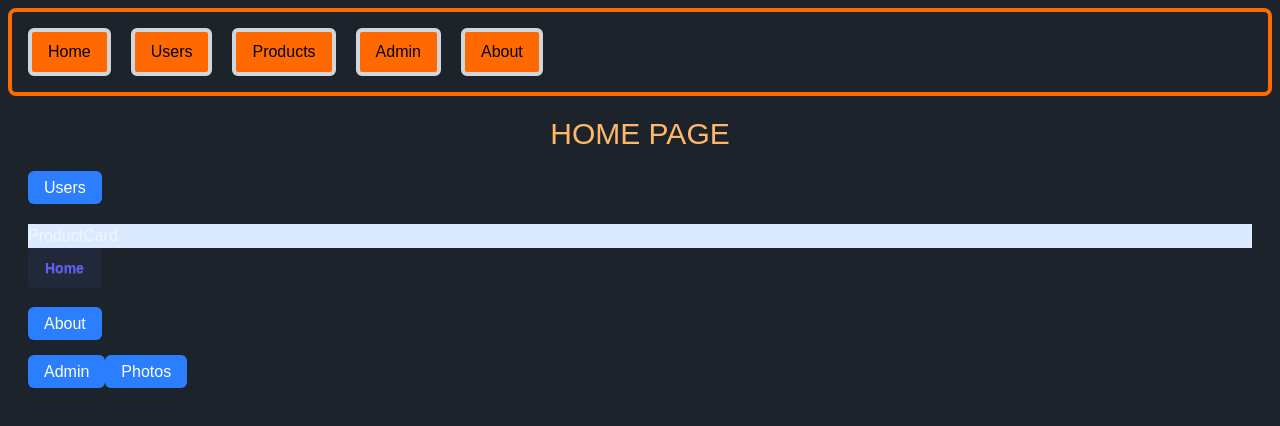
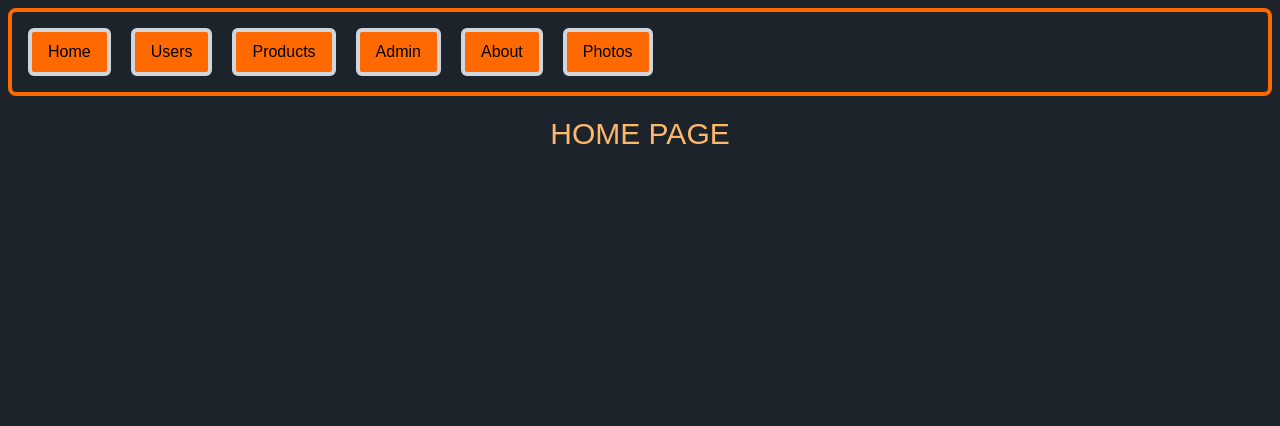
Before and after one commit to Alanimustafa/LRN-NEXTJS-MOSH, a Next.js app: page / in a window 1280 px wide. Shown: the top 426 px of the page. Built offline with nearby package versions, Linux system fonts and the light colour scheme.

Commit message:
Home Page has been updated

```diff
--- a/app/navBar.tsx
+++ b/app/navBar.tsx
@@ -10,6 +10,7 @@ const NavBar = () => {
             <Link href='products' className="px-4 py-2 bg-orange-500 text-black border-4 border-gray-300 rounded-md  hover:bg-black hover:text-orange-500 hover:border-4 hover:border-orange-500 cursor-pointer mr-5">Products</Link>
             <Link href='/admin' className="px-4 py-2 bg-orange-500 text-black border-4 border-gray-300 rounded-md  hover:bg-black hover:text-orange-500 hover:border-4 hover:border-orange-500 cursor-pointer mr-5">Admin</Link>
             <Link href='/about' className="px-4 py-2 bg-orange-500 text-black border-4 border-gray-300 rounded-md  hover:bg-black hover:text-orange-500 hover:border-4 hover:border-orange-500 cursor-pointer mr-5">About</Link>
+            <Link href='/photos' className="px-4 py-2 bg-orange-500 text-black border-4 border-gray-300 rounded-md  hover:bg-black hover:text-orange-500 hover:border-4 hover:border-orange-500 cursor-pointer mr-5">Photos</Link>
         </div>
     </>
   )
--- a/app/page.tsx
+++ b/app/page.tsx
@@ -5,17 +5,7 @@ export default function Home() {
   return (
     <main className="p-[34] font-light">
       <h1 className="text-3xl">HOME PAGE</h1>
-      <br />
-      <Link href="/users" className="px-4 py-2 bg-blue-500 text-white rounded-md hover:bg-blue-600 cursor-pointer">Users</Link>
-      <br />
-      <br />
-      <ProductCard/>
-      <br />
-      <Link href="/about" className="px-4 py-2 bg-blue-500 text-white rounded-md hover:bg-blue-600 cursor-pointer">About</Link>
-      <br />
-      <br />
-      <Link href="/admin" className="px-4 py-2 bg-blue-500 text-white rounded-md hover:bg-blue-600 cursor-pointer">Admin</Link>
-      <Link href="/photos" className="px-4 py-2 bg-blue-500 text-white rounded-md hover:bg-blue-600 cursor-pointer">Photos</Link>
+
 
     </main>
   );
--- a/app/photos/components/PhotosTable.tsx
+++ b/app/photos/components/PhotosTable.tsx
@@ -1,8 +1,22 @@
 import React from 'react'
+import Link from 'next/link';
+import { sort } from 'fast-sort';
 
-const PhotosTable = async () => {
+interface Photo {
+    albumId: number,
+    id: number,
+    title: string,
+    url: string,
+    thumbnailUrl: string
+    };
+
+interface Props {
+    sortOrder : string;
+};
+//                     <Link href='/users?sortOrder=address'>Address</Link>
+const PhotosTable = async ({sortOrder} : Props) => {
     const res = await fetch ('https://jsonplaceholder.typicode.com/photos');
-    const photos = await res.json();
+    const photos : Photo[] = await res.json();
     console.log(photos);
 
   return (
```
